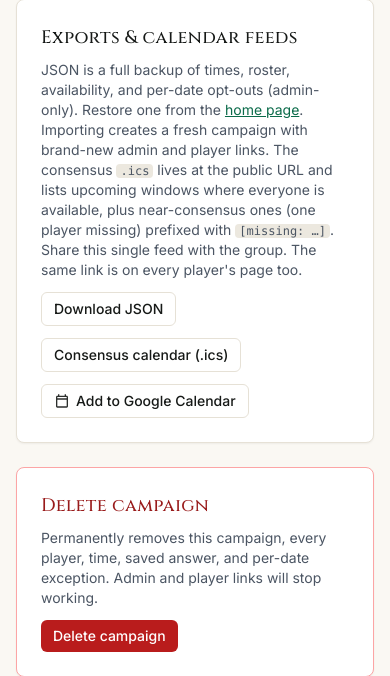
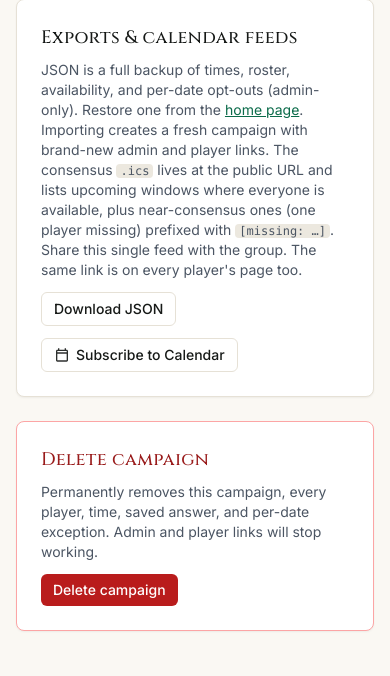
Before and after one commit to cayla/whendoweroll, a FastAPI app: template templates/admin.html in a window 390 px wide. Shown: the part 2666-3342 px from the top of the page. Run offline with FastAPI, Linux system fonts and the light colour scheme; the template is opened without the code that fills it, so the values that code supplies are empty; parts of the project's set-up code (start-up, migrations or seed data) failed here and were passed over; some web fonts are replaced.

Commit message:
Better calendar UX flow (#42)
Push subscribe flow and add examples

```diff
--- a/templates/admin.html
+++ b/templates/admin.html
@@ -199,10 +199,6 @@
        title="{{ export_json_filename }}">
       Download JSON
     </a>
-    <a href="{{ public_url }}/calendar-consensus.ics"
-       class="btn-secondary px-3 py-1.5 text-sm">
-      Consensus calendar (.ics)
-    </a>
     {% with gcal_modal_prefix="admin" %}
       {% include "fragments/gcal_consensus_modal.html" %}
     {% endwith %}
--- a/templates/fragments/gcal_consensus_modal.html
+++ b/templates/fragments/gcal_consensus_modal.html
@@ -21,28 +21,21 @@
   <svg class="h-4 w-4 shrink-0 opacity-90" viewBox="0 0 24 24" aria-hidden="true" fill="currentColor">
     <path d="M19 4h-1V2h-2v2H8V2H6v2H5c-1.11 0-1.99.9-1.99 2L3 20c0 1.1.89 2 2 2h14c1.1 0 2-.9 2-2V6c0-1.1-.9-2-2-2zm0 16H5V10h14v10zm0-12H5V6h14v2z"/>
   </svg>
-  <span>Add to Google Calendar</span>
+  <span>Subscribe to Calendar</span>
 </button>
 <dialog id="gcal-{{ gcal_modal_prefix }}-dlg"
         class="gcal-consensus-dialog max-w-lg w-[calc(100%-2rem)] rounded-lg border border-line bg-surface p-5 shadow-xl text-sm text-ink"
         aria-labelledby="gcal-{{ gcal_modal_prefix }}-title">
   <div class="flex justify-between items-start gap-2 mb-3">
     <h2 id="gcal-{{ gcal_modal_prefix }}-title" class="text-sm font-semibold text-ink m-0 pr-2">
-      Add this feed in Google Calendar
+      Subscribe to calendar
     </h2>
     <button type="button" id="gcal-{{ gcal_modal_prefix }}-close"
             class="rounded p-1 text-muted hover:bg-elevated text-lg leading-none -mt-1 -mr-1 shrink-0" aria-label="Close">&times;</button>
   </div>
-  <p class="text-xs text-muted leading-relaxed mb-3">
-    Google Calendar does not use the <code class="text-[0.65rem] bg-[color:var(--color-code-bg)] px-1 rounded">.ics</code> download the same way Apple or Outlook might.
-    Subscribe <strong>by URL</strong> instead so your calendar stays in sync when consensus updates.
+  <p class="text-xs text-muted leading-relaxed mb-4">
+    Subscribe <strong class="text-ink">by URL</strong> (not a one-time file import) so sessions stay in sync when group consensus changes.
   </p>
-  <ol class="list-decimal pl-4 space-y-1.5 text-xs text-muted mb-4">
-    <li>Open <a class="text-brand-fg hover:text-brand-fg-hover underline" href="https://calendar.google.com/calendar" target="_blank" rel="noopener noreferrer">Google Calendar</a> in a desktop web browser.</li>
-    <li>On the left, next to <strong class="text-ink">Other calendars</strong>, click the <strong class="text-ink">+</strong> button.</li>
-    <li>Choose <strong class="text-ink">From URL</strong> (sometimes labeled like &ldquo;Subscribe to calendar&rdquo; with a URL field).</li>
-    <li>Paste the link below and confirm / add the calendar.</li>
-  </ol>
   <label class="block text-xs font-medium text-muted mb-1" for="gcal-{{ gcal_modal_prefix }}-url">Calendar feed URL</label>
   <div class="flex flex-wrap gap-2 items-stretch">
     <input id="gcal-{{ gcal_modal_prefix }}-url" type="text" readonly
@@ -54,6 +47,39 @@
     </button>
   </div>
   <p id="gcal-{{ gcal_modal_prefix }}-copy-status" class="mt-2 text-xs text-emerald-700 dark:text-emerald-400 min-h-[1.25rem]" role="status" aria-live="polite"></p>
+
+  <div class="mt-5 pt-4 border-t border-line space-y-4">
+    <h3 class="text-xs font-semibold text-ink m-0">How to subscribe</h3>
+
+    <div>
+      <p class="text-xs font-medium text-ink mb-1">Google Calendar</p>
+      <ol class="list-decimal pl-4 space-y-1 text-xs text-muted">
+        <li>Open <a class="text-brand-fg hover:text-brand-fg-hover underline" href="https://calendar.google.com/calendar" target="_blank" rel="noopener noreferrer">Google Calendar</a> on the web.</li>
+        <li>Next to <strong class="text-ink">Other calendars</strong>, click <strong class="text-ink">+</strong> &rarr; <strong class="text-ink">From URL</strong>.</li>
+        <li>Paste the feed URL above and add the calendar.</li>
+      </ol>
+    </div>
+
+    <div>
+      <p class="text-xs font-medium text-ink mb-1">Apple Calendar</p>
+      <ol class="list-decimal pl-4 space-y-1 text-xs text-muted">
+        <li>On Mac: <strong class="text-ink">File</strong> &rarr; <strong class="text-ink">New Calendar Subscription</strong>. On iPhone/iPad: <strong class="text-ink">Calendars</strong> &rarr; <strong class="text-ink">Add Calendar</strong> &rarr; <strong class="text-ink">Add Subscription</strong>.</li>
+        <li>Paste the feed URL above and subscribe.</li>
+      </ol>
+    </div>
+
+    <div>
+      <p class="text-xs font-medium text-ink mb-1">Outlook</p>
+      <ol class="list-decimal pl-4 space-y-1 text-xs text-muted">
+        <li>In Outlook on the web: <strong class="text-ink">Add calendar</strong> &rarr; <strong class="text-ink">Subscribe from web</strong>.</li>
+        <li>Paste the feed URL above and import.</li>
+      </ol>
+    </div>
+  </div>
+
+  <p class="mt-4 text-xs text-muted">
+    <a href="{{ _feed_path }}" class="text-brand-fg hover:text-brand-fg-hover underline">Alternately, download the .ics file</a>
+  </p>
 </dialog>
 <script>
 (function () {
```
Also changed, not shown: templates/player.html (+3 -8 lines), templates/public.html (+3 -8 lines), tests/test_export_routes.py (+3 -2 lines).
